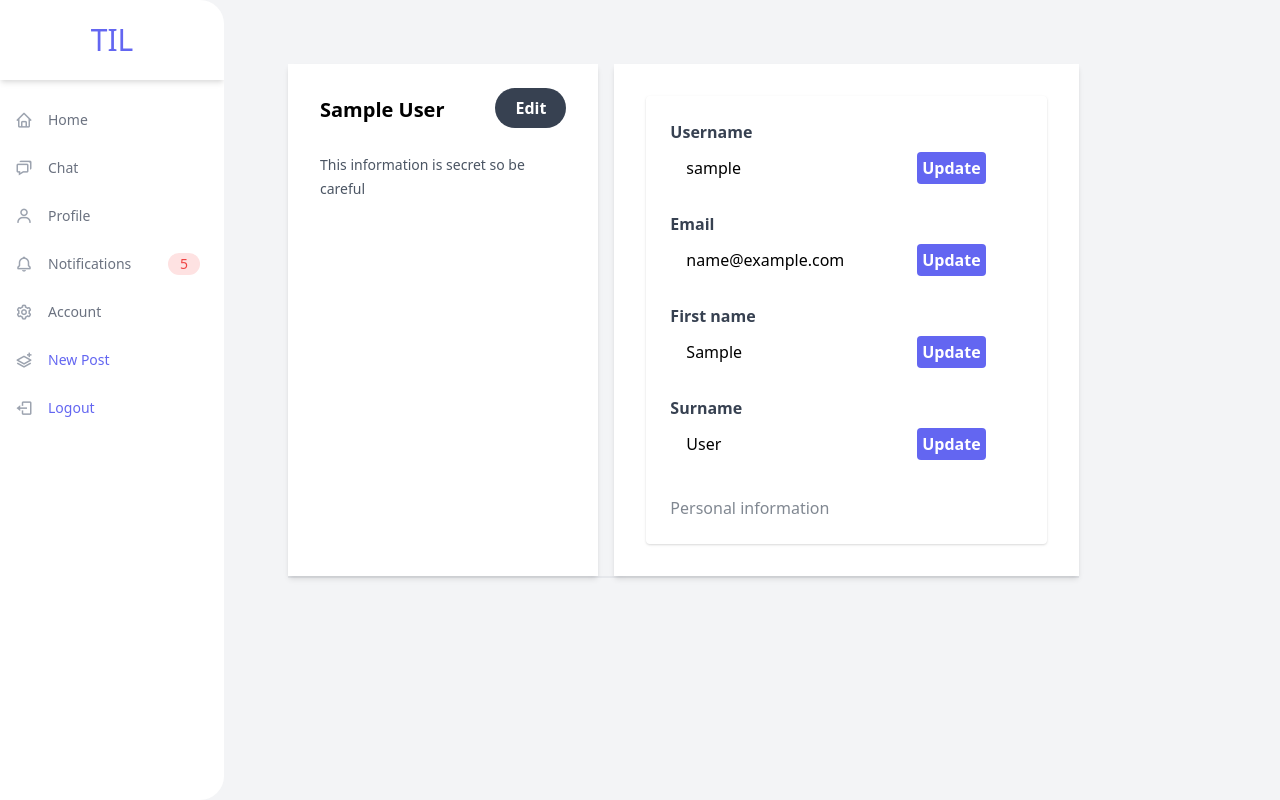
After one commit to B-Lenton/TIL, a Django app: a page that uses til/templates/base.html in a window 1280 px wide. The commit adds this page. Run offline with Django 3.2, Linux system fonts and the light colour scheme; the visitor is signed in with stand-in values (Sample User, id 1); data comes from the database, SQL or seed files in the repository; some libraries are stand-ins or nearby versions.

Commit message:
Created views, forms, models, and template so that users can access their information. The next step is to make that information editable by the user. The view can be accessed via the Account button in the menu.

```diff
--- /dev/null
+++ b/profiles/templates/profiles/manageprofile.html
@@ -0,0 +1,74 @@
+{% extends "base.html" %}
+{% load thumbnail %}
+
+{% block title %}Manage ({{ user.username }}){% endblock %}
+
+{% block body %}
+
+    <!-- Tailwind component -->
+    <!-- TODO: Create EditView so users an actually update information -->
+
+    <div class="h-full">
+
+        <div class="border-b-2 block md:flex">
+
+            <div class="w-full md:w-2/5 p-4 sm:p-6 lg:p-8 bg-white shadow-md">
+                <div class="flex justify-between">
+                    <span class="text-xl font-semibold block">{{ user.first_name }} {{ user.last_name }}</span>
+                    <a href="#" class="-mt-2 text-md font-bold text-white bg-gray-700 rounded-full px-5 py-2 hover:bg-gray-800">Edit</a>
+                </div>
+                <br />
+                <span class="text-gray-600 text-sm">This information is secret so be careful</span>
+                <div id="showImage" class="max-w-xs w-32 items-center w-full p-8 mx-2 flex justify-center">
+                    {% thumbnail user.profile.image "300x300" crop="center" as im %}
+                        <img src="{{ im.url }}" class="border-solid border-indigo-500 border-2">
+                    {% endthumbnail %}
+                </div>
+            </div>
+
+            <div class="w-full md:w-3/5 p-8 bg-white lg:ml-4 shadow-md">
+                <div class="rounded shadow p-6">
+                    <div class="pb-6">
+                        <label for="username" class="font-semibold text-gray-700 block pb-1">Username</label>
+                        <div class="flex">
+                            <form action="/username/" method="post">
+                                <input id="username" class="border-1 rounded-r px-4 py-2 w-2/3 inline inline-flex" type="text" name="your_name" value="{{ user.username }}" />
+                                <input type="submit" value="Update" class="text-white font-bold bg-indigo-500 rounded ml-3 p-1 inline inline-flex w-1/5">
+                            </form>
+                        </div>
+                    </div>
+                    <div class="pb-6">
+                        <label for="email" class="font-semibold text-gray-700 block pb-1">Email</label>
+                        <div class="flex">
+                            <form action="/email/" method="post">
+                                <input id="email" class="border-1 rounded-r px-4 py-2 w-2/3 inline inline-flex" type="email" value="{{ user.email }}" />
+                                <input type="submit" value="Update" class="text-white font-bold bg-indigo-500 rounded ml-3 p-1 inline inline-flex w-1/5">
+                            </form>
+                        </div>
+                    </div>
+                    <div class="pb-6">
+                        <label for="first_name" class="font-semibold text-gray-700 block pb-1">First name</label>
+                        <div class="flex">
+                            <form action="/first-name/" method="post">
+                                <input id="first_name" class="border-1 rounded-r px-4 py-2 w-2/3 inline inline-flex" type="text" value="{{ user.first_name }}" />
+                                <input type="submit" value="Update" class="text-white font-bold bg-indigo-500 rounded ml-3 p-1 inline inline-flex w-1/5">
+                            </form>
+                        </div>
+                    </div>
+                    <div class="pb-4">
+                        <label for="last_name" class="font-semibold text-gray-700 block pb-1">Surname</label>
+                        <div class="flex">
+                            <form action="/last-name/" method="post">
+                                <input id="last_name" class="border-1 rounded-r px-4 py-2 w-2/3 inline inline-flex" type="text" value="{{ user.last_name }}" />
+                                <input type="submit" value="Update" class="text-white font-bold bg-indigo-500 rounded ml-3 p-1 inline inline-flex w-1/5">
+                            </form>
+                        </div>
+                    </div>
+                    <span class="text-gray-600 pt-4 block opacity-70">Personal information</span>
+                </div>
+            </div>
+        </div>
+
+    </div>
+
+{% endblock body %}
--- a/profiles/urls.py
+++ b/profiles/urls.py
@@ -1,10 +1,15 @@
 from django.urls import path
 
 from . import views
+from profiles.views import ManageUserView
 
 app_name = "profiles"
 
 urlpatterns = [
     path("<str:username>/", views.ProfileDetailView.as_view(), name="detail"),
     path("<str:username>/follow/", views.FollowView.as_view(), name="follow"),
+    path("<str:username>/manage/", views.ManageUserView.as_view(), name="manage")
+    # path("user/add/", AccountCreateView.as_view(), name="user-add"),
+    # path(">str:username>/<int:pk>/", AccountUpdateView.as_view(), name="user-update"),
+    # path(">str:username>/<int:pk>/delete", AccountDeleteView.as_view(), name="user-delete"),
 ]
--- a/profiles/views.py
+++ b/profiles/views.py
@@ -1,11 +1,17 @@
 from django.contrib.auth.models import User
 from django.http.response import HttpResponseBadRequest
 from django.views.generic import DetailView, View
+from django.views.generic.edit import UpdateView
 from django.contrib.auth.mixins import LoginRequiredMixin
+from django.contrib.messages.views import SuccessMessageMixin
 from django.http import JsonResponse, HttpResponseBadRequest
+from django.urls import reverse_lazy
 
 from feed.models import Post
 from followers.models import Follower
+# from profiles.forms import AccountForm
+from profiles.models import User
+
 
 class ProfileDetailView(DetailView):
     http_method_names = ["get"]
@@ -67,3 +73,74 @@ class FollowView(LoginRequiredMixin, View):
             'success': True,
             "wording": "Unfollow" if data["action"] == "follow" else "Follow"
         })
+
+
+class ManageUserView(LoginRequiredMixin, SuccessMessageMixin, UpdateView):
+    http_method_names = ["get", "post"]
+    template_name = "profiles/manageprofile.html"
+    model = User
+    context_object_name = "user"
+    slug_field = "username"
+    slug_url_kwarg = "username"
+    success_url = "../../{username}/profile"
+    success_message = "Your profile has been successfully updated"
+    fields = ["username", "first_name", "last_name", "email"]
+
+    if http_method_names == "POST":
+
+        def dispatch(self, request, *args, **kwargs):
+            self.request = request
+            return super().dispatch(self.request, *args, **kwargs)
+
+        def form_valid(self, form):
+            # This method is called when valid form data has been POSTed.
+            # It should return an HttpResponse.
+            obj = form.save(commit=False)
+            form.send_email()
+            form.instance.created_by = self.request.user
+            return super().form_valid(form)
+
+        def get_success_message(self, cleaned_data):
+            return self.get_success_message % dict(
+                cleaned_data,
+                calculated_field=self.object.calculated_field,
+            )
+
+        def get_success_url(self):
+            return reverse_lazy("detail", kwargs={"username": self.request.user.username})
+
+
+
+
+
+
+
+
+
+
+'''
+class AccountFormView(FormView):
+    template_name = "account.html"
+    form_class = AccountForm
+    success_url = "/thanks"
+
+    def form_valid(self, form):
+        # This method is called when valid form data has been POSTed.
+        # It should return an HttpResponse.
+        form.send_email()
+        form.instance.created_by = self.request.user
+        return super().form_valid(form)
+
+
+class AccountCreateView(CreateView):
+    model = User
+    fields = ["name"]
+
+class AccountUpdateView(UpdateView):
+    model = User
+    fields = ["name"]
+
+class AccountDeleteView(DeleteView):
+    model = User
+    success_url = reverse_lazy("user-list")
+'''
--- a/til/settings.py
+++ b/til/settings.py
@@ -151,7 +151,7 @@ ACCOUNT_EMAIL_VERIFICATION = "optional"
 ACCOUNT_LOGIN_ON_EMAIL_CONFIRMATION = True
 ACCOUNT_LOGOUT_ON_GET = True
 ACCOUNT_LOGIN_ON_PASSWORD_RESET = True
-ACCOUNT_LOGOUT_REDIRECT = "/"
+ACCOUNT_LOGOUT_REDIRECT = "/login/"
 ACCOUNT_PRESERVE_USERNAME_CASING = False
 ACCOUNT_SESSION_REMEMBER = False
 ACCOUNT_SIGNUP_PASSWORD_ENTER_TWICE = True
--- a/til/templates/base.html
+++ b/til/templates/base.html
@@ -26,24 +26,7 @@
           <span class="text-sm font-medium">Home</span>
         </a>
       </li>
-      <li>
-        <a href="#" class="flex flex-row items-center h-12 transform hover:translate-x-2 transition-transform ease-in duration-200 text-gray-500 hover:text-gray-800">
-          <span class="inline-flex items-center justify-center h-12 w-12 text-lg text-gray-400"><i class="bx bx-music"></i></span>
-          <span class="text-sm font-medium">Music</span>
-        </a>
-      </li>
-      <li>
-        <a href="#" class="flex flex-row items-center h-12 transform hover:translate-x-2 transition-transform ease-in duration-200 text-gray-500 hover:text-gray-800">
-          <span class="inline-flex items-center justify-center h-12 w-12 text-lg text-gray-400"><i class="bx bx-drink"></i></span>
-          <span class="text-sm font-medium">Drink</span>
-        </a>
-      </li>
-      <li>
-        <a href="#" class="flex flex-row items-center h-12 transform hover:translate-x-2 transition-transform ease-in duration-200 text-gray-500 hover:text-gray-800">
-          <span class="inline-flex items-center justify-center h-12 w-12 text-lg text-gray-400"><i class="bx bx-shopping-bag"></i></span>
-          <span class="text-sm font-medium">Shopping</span>
-        </a>
-      </li>
+      {% if request.user.is_authenticated %}
       <li>
         <a href="#" class="flex flex-row items-center h-12 transform hover:translate-x-2 transition-transform ease-in duration-200 text-gray-500 hover:text-gray-800">
           <span class="inline-flex items-center justify-center h-12 w-12 text-lg text-gray-400"><i class="bx bx-chat"></i></span>
@@ -51,7 +34,7 @@
         </a>
       </li>
       <li>
-        <a href="#" class="flex flex-row items-center h-12 transform hover:translate-x-2 transition-transform ease-in duration-200 text-gray-500 hover:text-gray-800">
+        <a href="{% url 'profiles:detail' user.username %}" class="flex flex-row items-center h-12 transform hover:translate-x-2 transition-transform ease-in duration-200 text-gray-500 hover:text-gray-800">
           <span class="inline-flex items-center justify-center h-12 w-12 text-lg text-gray-400"><i class="bx bx-user"></i></span>
           <span class="text-sm font-medium">Profile</span>
         </a>
@@ -63,7 +46,12 @@
           <span class="ml-auto mr-6 text-sm bg-red-100 rounded-full px-3 py-px text-red-500">5</span>
         </a>
       </li>
-      {% if request.user.is_authenticated %}
+      <li>
+        <a href="{% url 'profiles:manage' user.username %}" class="flex flex-row items-center h-12 transform hover:translate-x-2 transition-transform ease-in duration-200 text-gray-500 hover:text-gray-800">
+          <span class="inline-flex items-center justify-center h-12 w-12 text-lg text-gray-400"><i class="bx bx-cog"></i></span>
+          <span class="text-sm font-medium">Account</span>
+        </a>
+      </li>
         <li>
             <a href="{% url 'feed:new_post' %}" class="flex flex-row items-center h-12 transform hover:translate-x-2 transition-transform ease-in duration-200 text-gray-500 hover:text-gray-800 js-toggle-modal">
             <span class="inline-flex items-center justify-center h-12 w-12 text-lg text-gray-400"><i class="bx bx-layer-plus"></i></span>
```
Also changed, not shown: feed/models.py (+11 -0 lines), profiles/forms.py (+37 -0 lines), profiles/templates/profiles/detail.html (+5 -3 lines).
